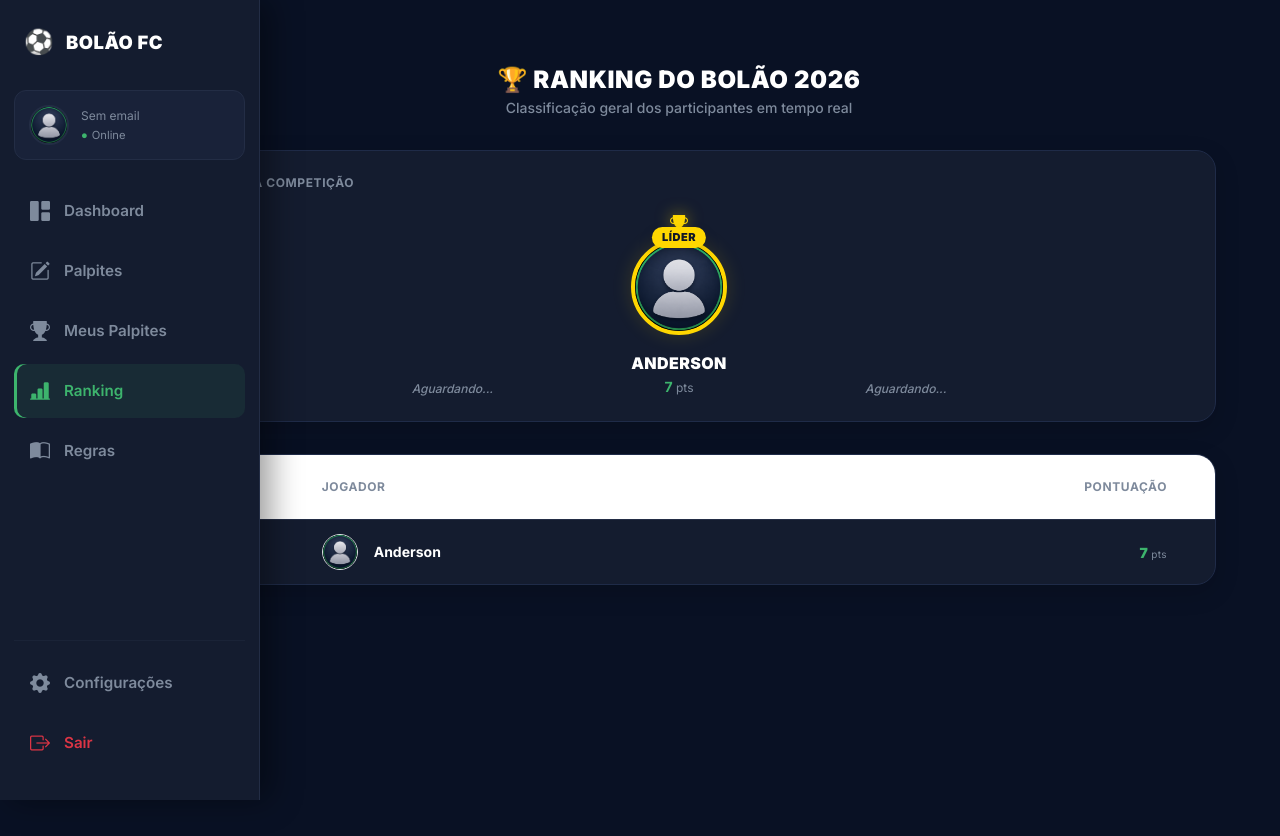
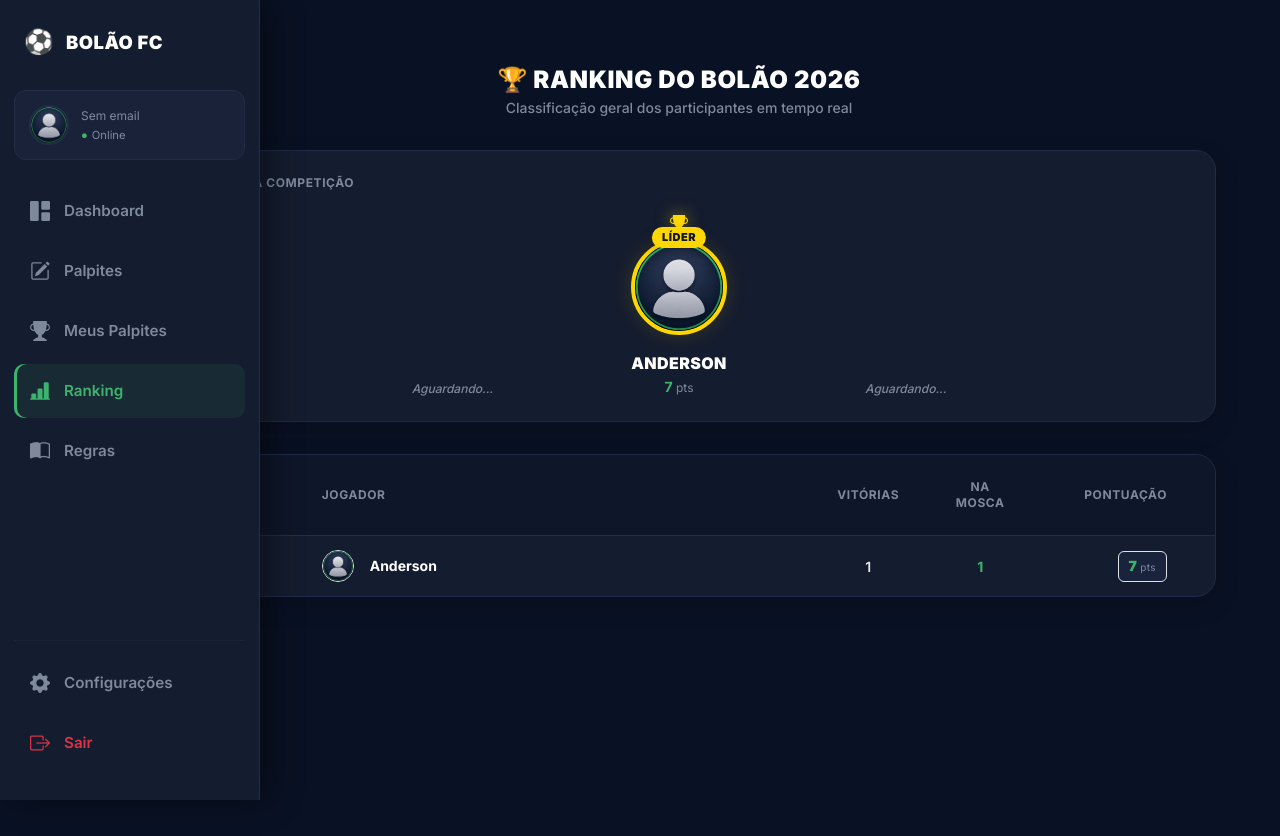
Before and after one commit to anderson-santos10/bolao-amigo, a Django app: page /ranking/ in a window 1280 px wide. Shown: the top 836 px of the page. Run offline with Django 5.2, Linux system fonts and the light colour scheme; data comes from the database, SQL or seed files in the repository; some libraries are stand-ins or nearby versions.

Commit message:
corrige variáveis do ranking e alinhamento com backend (vitórias e acertos)

```diff
--- a/campeonatos/templates/campeonatos/ranking.html
+++ b/campeonatos/templates/campeonatos/ranking.html
@@ -51,7 +51,6 @@
 </style>
 
 <div class="min-h-screen pb-12 text-white">
-
     <!-- CONTAINER PRINCIPAL -->
     <div class="max-w-7xl mx-auto px-4 sm:px-6 lg:px-8 pt-6">
 
@@ -76,7 +75,7 @@
                         {% with p=ranking.1 %}
                         <div class="relative group">
                             {% if p.user.profile.image %}
-                                <img class="w-16 h-16 sm:w-20 sm:h-20 rounded-full object-cover border-4 border-[#c0c0c0] shadow-lg transition-transform group-hover:scale-105" src="{{ p.user.profile.image.url }}" alt="2º Lugar">
+                                <img class="w-16 h-16 sm:w-20 sm:h-20 rounded-full object-cover border-4 border-[#c0c0c0] shadow-lg transition-transform group-hover:scale-105" src="{{ p.user.profile.image.url }}">
                             {% else %}
                                 <div class="w-16 h-16 sm:w-20 sm:h-20 rounded-full bg-[#19233c] border-4 border-[#c0c0c0] flex items-center justify-center text-xl text-secundario shadow-lg"><i class="bi bi-person-fill"></i></div>
                             {% endif %}
@@ -84,7 +83,7 @@
                         </div>
                         <div class="mt-3 max-w-full">
                             <a class="text-xs sm:text-sm font-bold text-white hover:text-verde truncate block transition-colors" href="{% url 'palpites_usuario' p.user.id %}">
-                                {{ p.user.first_name|default:p.user.username }}
+                                {{ p.user.get_full_name|default:p.user.username }}
                             </a>
                             <span class="text-[11px] sm:text-xs text-secundario font-semibold block mt-0.5">{{ p.pontuacao_total }} <span class="font-normal text-[10px]">pts</span></span>
                         </div>
@@ -99,10 +98,9 @@
                     {% if ranking|length > 0 %}
                         {% with p=ranking.0 %}
                         <div class="relative group">
-                            <!-- Coroa de Líder -->
                             <i class="bi bi-trophy-fill text-[#ffd700] text-lg absolute -top-7 left-1/2 transform -translate-x-1/2 drop-shadow-[0_0_8px_rgba(255,215,0,0.5)]"></i>
                             {% if p.user.profile.image %}
-                                <img class="w-20 h-20 sm:w-24 sm:h-24 rounded-full object-cover border-4 border-[#ffd700] shadow-[0_0_20px_rgba(255,215,0,0.15)] transition-transform group-hover:scale-105" src="{{ p.user.profile.image.url }}" alt="1º Lugar">
+                                <img class="w-20 h-20 sm:w-24 sm:h-24 rounded-full object-cover border-4 border-[#ffd700] shadow-[0_0_20px_rgba(255,215,0,0.15)] transition-transform group-hover:scale-105" src="{{ p.user.profile.image.url }}">
                             {% else %}
                                 <div class="w-20 h-20 sm:w-24 sm:h-24 rounded-full bg-[#19233c] border-4 border-[#ffd700] flex items-center justify-center text-2xl text-[#ffd700] shadow-lg"><i class="bi bi-crown-fill"></i></div>
                             {% endif %}
@@ -110,7 +108,7 @@
                         </div>
                         <div class="mt-3 max-w-full">
                             <a class="text-sm sm:text-base font-black text-white hover:text-verde truncate block transition-colors uppercase tracking-wide" href="{% url 'palpites_usuario' p.user.id %}">
-                                {{ p.user.first_name|default:p.user.username }}
+                                {{ p.user.get_full_name|default:p.user.username }}
                             </a>
                             <span class="text-xs sm:text-sm text-verde font-bold block mt-0.5">{{ p.pontuacao_total }} <span class="text-secundario font-normal text-xs">pts</span></span>
                         </div>
@@ -126,7 +124,7 @@
                         {% with p=ranking.2 %}
                         <div class="relative group">
                             {% if p.user.profile.image %}
-                                <img class="w-16 h-16 sm:w-20 sm:h-20 rounded-full object-cover border-4 border-[#cd7f32] shadow-lg transition-transform group-hover:scale-105" src="{{ p.user.profile.image.url }}" alt="3º Lugar">
+                                <img class="w-16 h-16 sm:w-20 sm:h-20 rounded-full object-cover border-4 border-[#cd7f32] shadow-lg transition-transform group-hover:scale-105" src="{{ p.user.profile.image.url }}">
                             {% else %}
                                 <div class="w-16 h-16 sm:w-20 sm:h-20 rounded-full bg-[#19233c] border-4 border-[#cd7f32] flex items-center justify-center text-xl text-secundario shadow-lg"><i class="bi bi-person-fill"></i></div>
                             {% endif %}
@@ -134,7 +132,7 @@
                         </div>
                         <div class="mt-3 max-w-full">
                             <a class="text-xs sm:text-sm font-bold text-white hover:text-verde truncate block transition-colors" href="{% url 'palpites_usuario' p.user.id %}">
-                                {{ p.user.first_name|default:p.user.username }}
+                                {{ p.user.get_full_name|default:p.user.username }}
                             </a>
                             <span class="text-[11px] sm:text-xs text-secundario font-semibold block mt-0.5">{{ p.pontuacao_total }} <span class="font-normal text-[10px]">pts</span></span>
                         </div>
@@ -153,20 +151,21 @@
                 <table class="w-full text-left border-collapse">
 
                     <thead>
-                        <tr class="border-b border-custom bg-white bg-opacity-[0.02]">
-                            <th class="py-4 px-5 text-xs font-bold uppercase tracking-wider text-secundario w-20 text-center">Posição</th>
-                            <th class="py-4 px-4 text-xs font-bold uppercase tracking-wider text-secundario">Jogador</th>
+                        <tr class="border-b border-custom bg-[#091124] bg-opacity-50">
+                            <th class="py-4 px-5 text-xs font-bold uppercase tracking-wider text-secundario w-24 text-center">Posição</th>
+                            <th class="py-4 px-4 text-xs font-bold uppercase tracking-wider text-secundario text-left">Jogador</th>
+                            <th class="py-4 px-4 text-xs font-bold uppercase tracking-wider text-secundario text-center w-28">Vitórias</th>
+                            <th class="py-4 px-4 text-xs font-bold uppercase tracking-wider text-secundario text-center w-28">Na Mosca</th>
                             <th class="py-4 px-5 text-xs font-bold uppercase tracking-wider text-secundario text-end w-32">Pontuação</th>
                         </tr>
                     </thead>
 
-                    <tbody class="divide-y divide-[#1f2b48] divide-opacity-50">
+                    <tbody class="divide-y divide-[#1f2b48] divide-opacity-40">
                         {% for p in ranking %}
-                        <!-- Linha inteiramente clicável com redirecionamento dinâmico via JS -->
                         <tr onclick="window.location='{% url 'palpites_usuario' p.user.id %}'"
-                            class="group cursor-pointer transition-colors hover:bg-white hover:bg-opacity-[0.03] {% if p.user == request.user %}bg-[#3db46d] bg-opacity-[0.06] border-l-4 border-l-[#3db46d]{% endif %}">
+                            class="group cursor-pointer transition-colors hover:bg-white hover:bg-opacity-[0.02] {% if p.user == request.user %}bg-[#3db46d] bg-opacity-[0.04] border-l-4 border-l-[#3db46d]{% endif %}">
 
-                            <!-- Coluna Posição -->
+                            <!-- Coluna Posição (Centralizada) -->
                             <td class="py-3.5 px-5 text-center font-bold text-sm">
                                 {% if forloop.counter == 1 %}
                                     <span class="inline-flex items-center justify-center bg-[#ffd700] bg-opacity-10 text-[#ffd700] text-xs font-black w-7 h-7 rounded-lg border border-[#ffd700] border-opacity-20">1º</span>
@@ -179,31 +178,46 @@
                                 {% endif %}
                             </td>
 
-                            <!-- Coluna Jogador -->
-                            <td class="py-3.5 px-4">
+                            <!-- Coluna Jogador (Alinhada à Esquerda com Avatar) -->
+                            <td class="py-3.5 px-4 text-left">
                                 <div class="flex items-center gap-3">
                                     {% if p.user.profile.image %}
-                                        <img src="{{ p.user.profile.image.url }}" alt="Avatar" class="w-9 h-9 rounded-full object-cover border border-custom flex-shrink-0">
+                                        <img src="{{ p.user.profile.image.url }}" alt="Avatar" class="w-8 h-8 rounded-full object-cover border border-custom flex-shrink-0">
                                     {% else %}
-                                        <div class="w-9 h-9 rounded-full bg-[#19233c] border border-custom flex items-center justify-center text-xs text-secundario font-bold uppercase tracking-wider flex-shrink-0">
+                                        <div class="w-8 h-8 rounded-full bg-[#19233c] border border-custom flex items-center justify-center text-[10px] text-secundario font-bold uppercase tracking-wider flex-shrink-0">
                                             {{ p.user.username|slice:":2" }}
                                         </div>
                                     {% endif %}
 
-                                    <div class="min-w-0">
-                                        <a class="text-xs sm:text-sm font-bold text-white group-hover:text-verde transition-colors truncate block" href="{% url 'palpites_usuario' p.user.id %}">
-                                            {{ p.user.first_name|default:p.user.username }}
+                                    <!-- Nome primeiro, e a tag VOCÊ na frente (à direita) -->
+                                    <div class="min-w-0 flex items-center gap-1.5">
+                                        <a class="text-xs sm:text-sm font-bold text-white group-hover:text-verde transition-colors truncate" href="{% url 'palpites_usuario' p.user.id %}">
+                                            {{ p.user.get_full_name|default:p.user.username }}
                                         </a>
                                         {% if p.user == request.user %}
-                                            <span class="text-[9px] bg-[#3db46d] bg-opacity-20 text-verde font-extrabold px-1.5 py-0.5 rounded uppercase tracking-wider">Você</span>
+                                            <span class="text-[9px] bg-[#3db46d] bg-opacity-20 text-verde font-extrabold px-1.5 py-0.5 rounded uppercase tracking-wider flex-shrink-0">Você</span>
                                         {% endif %}
                                     </div>
                                 </div>
                             </td>
 
-                            <!-- Coluna Pontos -->
+                            <!-- Coluna Vitórias (Centralizada) -->
+                            <td class="py-3.5 px-4 text-center">
+                                <span class="text-sm font-semibold text-white opacity-90">
+                                    {{ p.vitorias_certas|default:0 }}
+                                </span>
+                            </td>
+
+                            <!-- Coluna Na Mosca (Centralizada) -->
+                            <td class="py-3.5 px-4 text-center">
+                                <span class="text-sm font-bold text-verde">
+                                    {{ p.acertos_cheios|default:0 }}
+                                </span>
+                            </td>
+
+                            <!-- Coluna Pontuação -->
                             <td class="py-3.5 px-5 text-end">
-                                <span class="text-sm font-black text-verde tracking-wide">
+                                <span class="text-sm font-black text-verde tracking-wide bg-[#19233c] px-2.5 py-1 rounded-md border border-custom inline-block">
                                     {{ p.pontuacao_total }} <span class="text-[10px] text-secundario font-normal">pts</span>
                                 </span>
                             </td>
@@ -211,8 +225,8 @@
                         </tr>
                         {% empty %}
                         <tr>
-                            <td colspan="3" class="text-center text-secundario text-xs font-medium py-8">
-                                <i class="bi bi-info-circle d-block text-base mb-1"></i>
+                            <td colspan="5" class="text-center text-secundario text-xs font-medium py-12">
+                                <i class="bi bi-info-circle text-xl block mb-2 opacity-50"></i>
                                 Nenhum competidor pontuou no ranking até o momento.
                             </td>
                         </tr>
--- a/campeonatos/views.py
+++ b/campeonatos/views.py
@@ -136,16 +136,50 @@ EXCLUDED_USERS = ["rootmaster"]
 
 def ranking(request):
 
-    ranking = Profile.objects.select_related('user').exclude(
+    ranking_base = Profile.objects.select_related('user').exclude(
         user__username__in=EXCLUDED_USERS
     ).exclude(
         user__is_superuser=True
     ).exclude(
         user__is_staff=True
-    ).order_by('-pontuacao_total')
+    )
+
+    ranking_final = []
+
+    for profile in ranking_base:
+
+        palpites = Palpite.objects.filter(
+            usuario=profile.user
+        ).select_related('jogo')
+
+        vitorias_certas = 0
+        acertos_cheios = 0
+
+        for p in palpites:
+            jogo = p.jogo
+
+            if not jogo.encerrado:
+                continue
+
+            # 🎯 placar exato
+            if (
+                p.gols_casa == jogo.gols_casa and
+                p.gols_visitante == jogo.gols_visitante
+            ):
+                vitorias_certas += 1
+                acertos_cheios += 1
+                continue
+
+        profile.vitorias_certas = vitorias_certas
+        profile.acertos_cheios = acertos_cheios
+
+        ranking_final.append(profile)
+
+    # ordena por pontuação
+    ranking_final.sort(key=lambda x: x.pontuacao_total, reverse=True)
 
     return render(request, 'campeonatos/ranking.html', {
-        'ranking': ranking
+        'ranking': ranking_final
     })
 
 
@@ -165,11 +199,15 @@ def finalizar_jogo(request, jogo_id):
 
 
 # PALPITES DO USUÁRIO
+User = get_user_model()
 
 
 def palpites_usuario(request, user_id):
     usuario = get_object_or_404(User, id=user_id)
 
+    # =========================
+    # PALPITES DO USUÁRIO
+    # =========================
     palpites = Palpite.objects.filter(
         usuario=usuario
     ).select_related('jogo', 'jogo__time_casa', 'jogo__time_visitante')
@@ -179,17 +217,91 @@ def palpites_usuario(request, user_id):
     total_jogos = Jogo.objects.count()
     total_palpites = palpites.count()
 
-    # ESTATÍSTICAS (BÁSICAS)
+    # =========================
+    # ESTATÍSTICAS DO JOGO
+    # =========================
+    vitorias_certas = 0
+    acertos_resultado = 0
+    erros = 0
+    palpites_calculados = 0
+    jogos_pendentes = Jogo.objects.filter(encerrado=False).count()
+
+    for p in palpites:
+        jogo = p.jogo
+
+        if not jogo.encerrado:
+            continue
+
+        palpites_calculados += 1
+
+        resultado_real = (
+            "casa" if jogo.gols_casa > jogo.gols_visitante
+            else "visitante" if jogo.gols_visitante > jogo.gols_casa
+            else "empate"
+        )
+
+        resultado_palpite = (
+            "casa" if p.gols_casa > p.gols_visitante
+            else "visitante" if p.gols_visitante > p.gols_casa
+            else "empate"
+        )
+
+        # 🎯 placar exato
+        if p.gols_casa == jogo.gols_casa and p.gols_visitante == jogo.gols_visitante:
+            vitorias_certas += 1
+            acertos_resultado += 1
+            continue
+
+        # 🏆 resultado certo
+        if resultado_real == resultado_palpite:
+            acertos_resultado += 1
+        else:
+            erros += 1
+
+    # =========================
+    # JOGOS ABERTOS / FECHADOS
+    # =========================
+    jogos_encerrados = Jogo.objects.filter(encerrado=True).count()
+    jogos_abertos = Jogo.objects.filter(encerrado=False).count()
+
+    # =========================
+    # POSIÇÃO NO RANKING
+    # =========================
+    ranking_lista = list(
+        Profile.objects
+        .exclude(user__username__in=["rootmaster"])
+        .exclude(user__is_superuser=True)
+        .exclude(user__is_staff=True)
+        .order_by('-pontuacao_total')
+    )
+
+    posicao = 0
+    for i, profile in enumerate(ranking_lista, start=1):
+        if profile.user_id == usuario.id:
+            posicao = i
+            break
+
+
+    # ESTATÍSTICAS FINAIS
+
     estatisticas = {
         "pontos_totais": getattr(usuario.profile, "pontuacao_total", 0),
         "palpites_feitos": total_palpites,
         "total_jogos": total_jogos,
-        "erros": max(total_jogos - total_palpites, 0),
-        "acertos_cheios": 0,  # depois podemos calcular real
-        "vitorias_certas": 0,  # placeholder
-        "jogos_pendentes": max(total_jogos - total_palpites, 0),
-        "posicao_ranking": 0,  # depois podemos calcular ranking real
-        "total_participantes": Profile.objects.count()
+
+        # desempenho
+        "vitorias_certas": vitorias_certas,
+        "acertos_resultado": acertos_resultado,
+        "erros": erros,
+
+        # controle de jogos
+        "palpites_calculados": jogos_encerrados,
+        "palpites_pendentes": jogos_abertos,
+        "jogos_pendentes": jogos_pendentes,
+
+        # ranking
+        "posicao_ranking": posicao,
+        "total_participantes": Profile.objects.count(),
     }
 
     return render(request, 'campeonatos/palpites_usuario.html', {
```
Also changed, not shown: campeonatos/templates/campeonatos/palpites_usuario.html (+4 -3 lines).
